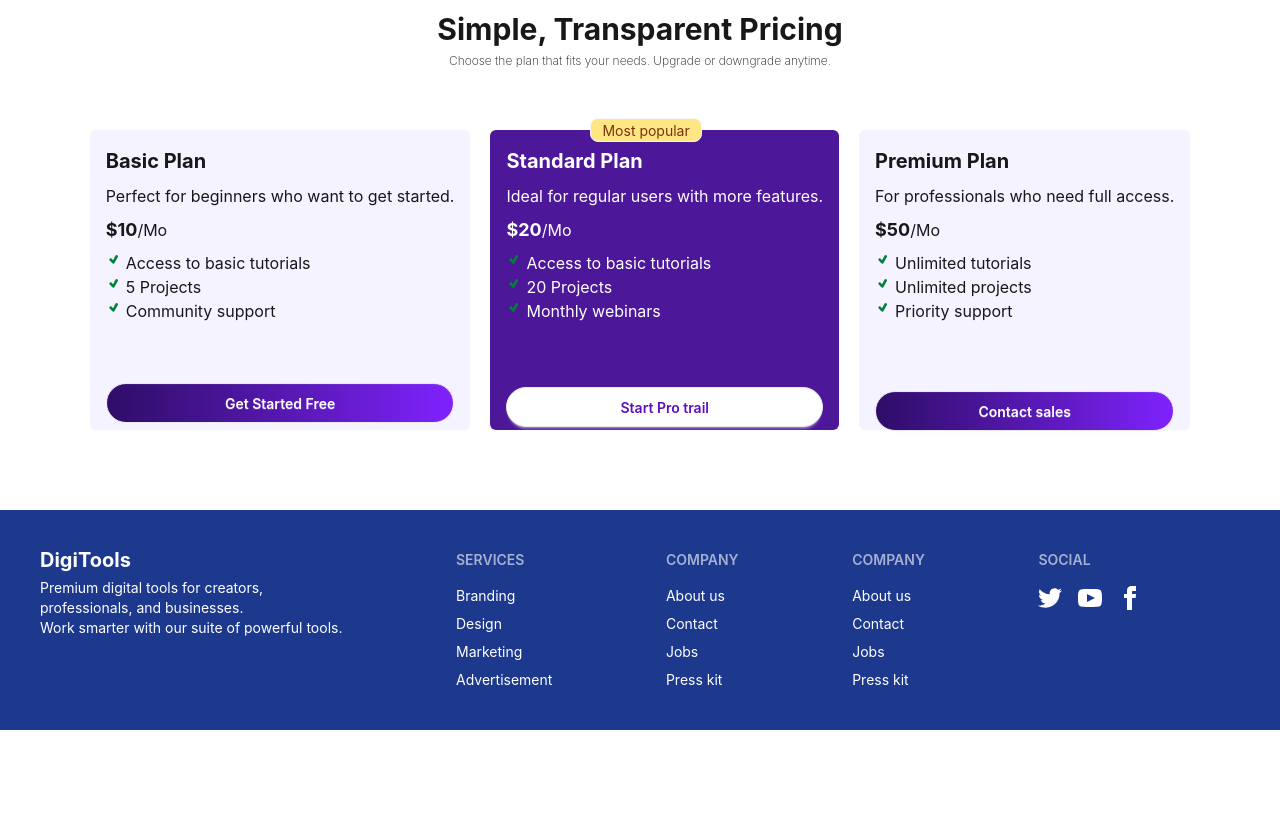
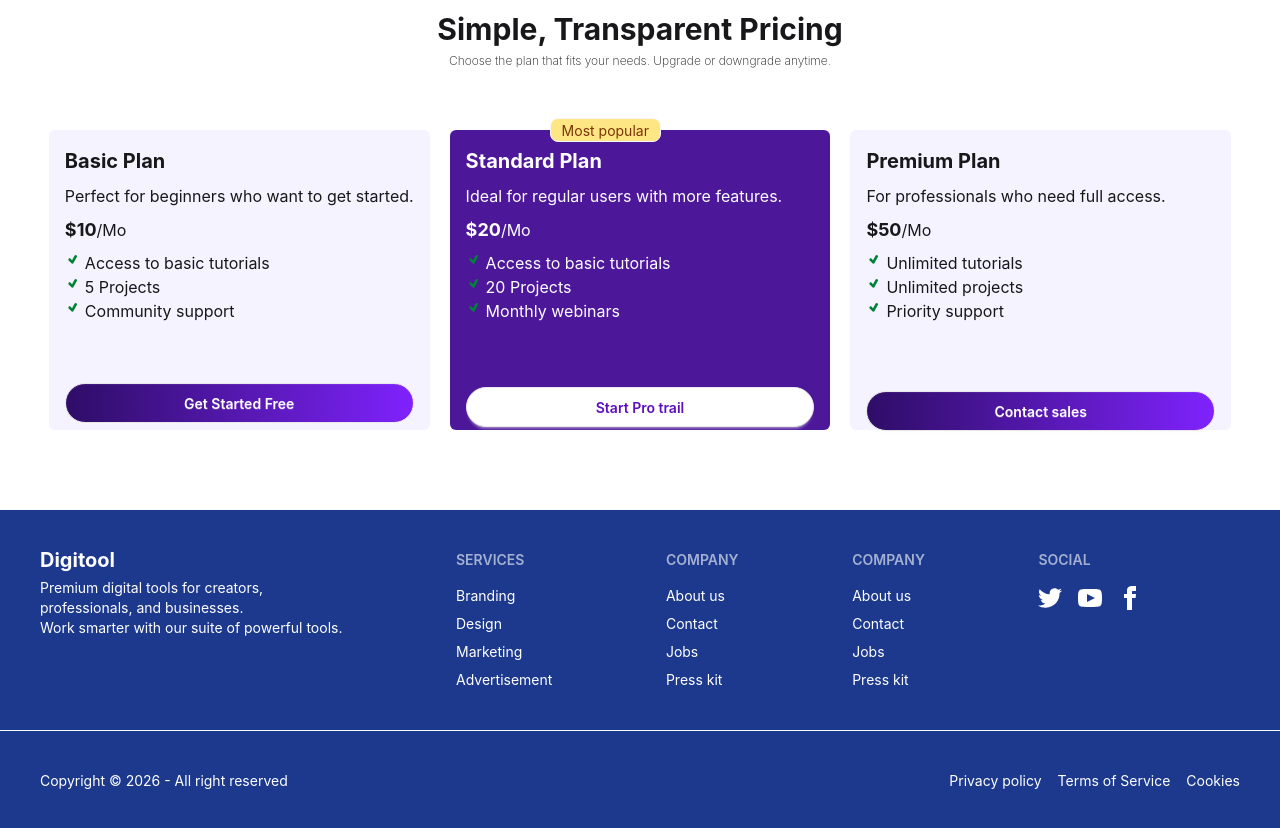
Before and after one commit to armanaanie/Assignment-Six-react-app, a React (Vite) app: page / in a window 1280 px wide. Shown: the part 2900-3728 px from the top of the page. Before the commit the page ends 3630 px from the top, so only its background shows below. Built offline with nearby package versions, Linux system fonts and the light colour scheme.

Commit message:
8thd commit

```diff
--- a/src/components/homepage/Footer/Footer.jsx
+++ b/src/components/homepage/Footer/Footer.jsx
@@ -1,9 +1,9 @@
 import React from 'react';
-
+import SubFooter from './SubFooter/SubFooter';
 const Footer = () => {
-    return (
+    return (<div>
         <footer className="footer sm:footer-horizontal bg-blue-900 text-white p-10">
-            <nav><h1 className='font-bold text-[20px]'>DigiTools</h1><p>Premium digital tools for creators,<br/> professionals, and businesses. <br/>Work smarter with our suite of powerful tools.</p>
+            <nav><h1 className='font-bold text-[20px]'>Digitool</h1><p>Premium digital tools for creators,<br/> professionals, and businesses. <br/>Work smarter with our suite of powerful tools.</p>
             </nav>
   <nav>
     <h6 className="footer-title">Services</h6>
@@ -64,7 +64,12 @@ const Footer = () => {
       </a>
     </div>
   </nav>
+
 </footer>
+
+<SubFooter></SubFooter></div>
+
+
     );
 };
 
--- /dev/null
+++ b/src/components/homepage/Footer/SubFooter/SubFooter.jsx
@@ -0,0 +1,27 @@
+import React from 'react';
+
+const SubFooter = () => {
+    return (
+        <div>
+           <footer className="footer sm:footer-horizontal items-center bg-blue-900 text-white p-10 border-t ">
+  <aside className="grid-flow-col items-center">
+
+    <p>Copyright © {new Date().getFullYear()} - All right reserved</p>
+  </aside>
+  <nav className="grid-flow-col gap-4 md:place-self-center md:justify-self-end">
+    <a>
+      Privacy policy
+    </a>
+    <a>
+      Terms of Service
+    </a>
+    <a>
+      Cookies
+    </a>
+  </nav>
+</footer>
+        </div>
+    );
+};
+
+export default SubFooter;
--- a/src/components/homepage/PricingSection/PriceSection.jsx
+++ b/src/components/homepage/PricingSection/PriceSection.jsx
@@ -5,7 +5,7 @@ const PriceSection = () => {
         <div className='flex flex-col gap-15 items-center my-20'>
             <div className='flex flex-col gap- items-center'>
                 <h1 className='font-bold text-[30px]'>Simple, Transparent Pricing</h1><p className='font-extralight text-[12px]'>Choose the plan that fits your needs. Upgrade or downgrade anytime.</p></div>
-            <div className='flex gap-5  '>
+            <div className='grid grid-col-1 md:grid-cols-3 gap-5  '>
                 <div className='flex flex-col bg-violet-50 rounded-md gap-2 p-4 h-75'>
                     <h3 className='font-bold text-[20px]'>Basic Plan</h3><p>Perfect for beginners who want to get started.</p>
                     <p><span className='font-bold text-[18px]'>$10</span>/Mo</p>
--- a/src/components/homepage/StepSection/StepSection.jsx
+++ b/src/components/homepage/StepSection/StepSection.jsx
@@ -4,7 +4,7 @@ const StepSection = () => {
     return (
         <div className='flex flex-col gap-2 my-20'><div className='flex flex-col items-center'><h1 className='font-bold text-[30px]'>Get Started in 3 steps</h1>
             <p className='font-extralight text-[12px]'>Start using premium digital tools in minutes, not hours.</p>
-            <div className='flex gap-3 items-center justify-between mt-10'><div className='flex flex-col gap-2 items-center bg-violet-50 rounded-md p-4'><button className='btn self-end bg-linear-to-r from-violet-950 to-violet-600 text-white rounded-full'>01</button><img src={User} className="bg-violet-100 rounded-full p-2" alt="" /><h3 className='font-bold text-[18px]'>Create Account</h3><p className='font-extralight text-[12px]'>Sign up for free in seconds. No credit card required to get started.</p></div><div className='flex flex-col gap-2 items-center bg-violet-50 rounded-md p-4'><button className='btn self-end bg-linear-to-r from-violet-950 to-violet-600 text-white rounded-full'>01</button><img src={User} className="bg-violet-100 rounded-full p-2" alt="" /><h3 className='font-bold text-[18px]'>Create Account</h3><p className='font-extralight text-[12px]'>Sign up for free in seconds. No credit card required to get started.</p></div><div className='flex flex-col gap-2 items-center bg-violet-50 rounded-md p-4'><button className='btn self-end bg-linear-to-r from-violet-950 to-violet-600 text-white rounded-full'>01</button><img src={User} className="bg-violet-100 rounded-full p-2" alt="" /><h3 className='font-bold text-[18px]'>Create Account</h3><p className='font-extralight text-[12px]'>Sign up for free in seconds. No credit card required to get started.</p></div></div></div>
+            <div className='grid grid-col-1 md:grid-cols-3 gap-3 items-center justify-between mt-10'><div className='flex flex-col gap-2 items-center bg-violet-50 rounded-md p-4'><button className='btn self-end bg-linear-to-r from-violet-950 to-violet-600 text-white rounded-full'>01</button><img src={User} className="bg-violet-100 rounded-full p-2" alt="" /><h3 className='font-bold text-[18px]'>Create Account</h3><p className='font-extralight text-[12px]'>Sign up for free in seconds. No credit card required to get started.</p></div><div className='flex flex-col gap-2 items-center bg-violet-50 rounded-md p-4'><button className='btn self-end bg-linear-to-r from-violet-950 to-violet-600 text-white rounded-full'>01</button><img src={User} className="bg-violet-100 rounded-full p-2" alt="" /><h3 className='font-bold text-[18px]'>Create Account</h3><p className='font-extralight text-[12px]'>Sign up for free in seconds. No credit card required to get started.</p></div><div className='flex flex-col gap-2 items-center bg-violet-50 rounded-md p-4'><button className='btn self-end bg-linear-to-r from-violet-950 to-violet-600 text-white rounded-full'>01</button><img src={User} className="bg-violet-100 rounded-full p-2" alt="" /><h3 className='font-bold text-[18px]'>Create Account</h3><p className='font-extralight text-[12px]'>Sign up for free in seconds. No credit card required to get started.</p></div></div></div>
 
         </div>
     );
--- a/src/components/homepage/product/AvailableProduct/AvailableProduct.jsx
+++ b/src/components/homepage/product/AvailableProduct/AvailableProduct.jsx
@@ -6,7 +6,7 @@ const AvailableProduct = ({setInCart,inCart,pricingData}) => {
 //    const pricingData = use(pricingPromise);
         console.log(pricingData.length)
     return (
-        <div className='grid grid-cols-2 md:grid-cols-3 gap-4 px-20'>
+        <div className='grid grid-cols-1 md:grid-cols-3 gap-4 px-20'>
             {
                 pricingData.map(pricing=> <PricingCard key={pricing.id} pricing={pricing} inCart={inCart} setInCart={setInCart}></PricingCard>)
             }
```
